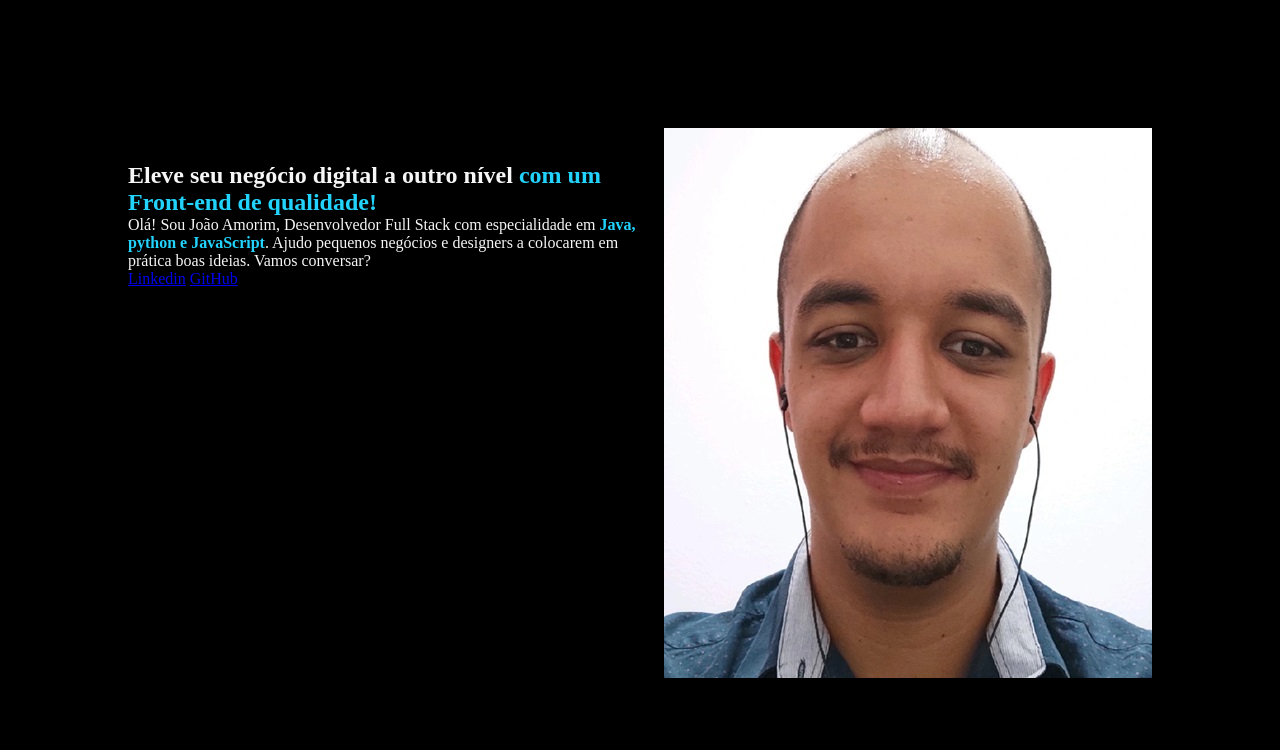
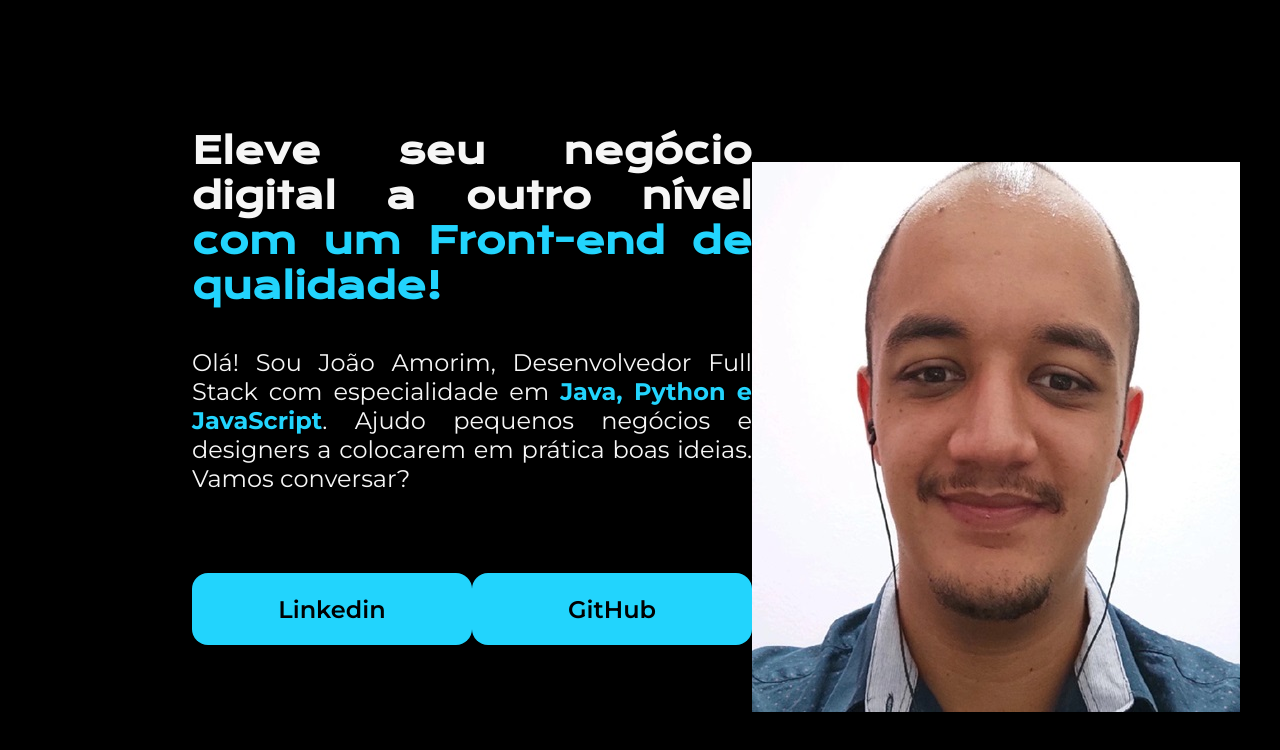
Before and after one commit to joao141141/html-css-Curso-, a plain HTML site: page index.html in a window 1280 px wide. Drawn offline with nearby package versions, Linux system fonts and the light colour scheme.

Commit message:
Update page title and add buttons to the landing page

```diff
--- a/index.html
+++ b/index.html
@@ -6,7 +6,7 @@
         <meta charst="UTF-8">
         <meta http-equiv="X-UA-Compatible" content="IE=edge">
         <meta name="viewport" content="width=device-width, initial-scale=1.0">
-        <title>Primeiro titulo</title>
+        <title>Site de Apresentação</title>
         <link rel="stylesheet" href="style.css">
     </head>
     <body>
@@ -14,9 +14,11 @@
         <main class="apresentacao">
             <section class="apresentacao__conteudo">
                 <h1 class="titulo__site">Eleve seu negócio digital a outro nível <strong class="titulo-destaque">com um Front-end de qualidade!</strong></h1>
-                <p class="paragrafo1">Olá! Sou João Amorim, Desenvolvedor Full Stack com especialidade em <strong class="titulo-destaque">Java, python e JavaScript</strong>. Ajudo pequenos negócios e designers a colocarem em prática boas ideias. Vamos conversar?<p>
-                <a href="https://www.linkedin.com/in/joaohenriqueasilva131/">Linkedin</a>
-                <a href="https://github.com/joao141141">GitHub</a>
+                <p class="paragrafo1">Olá! Sou João Amorim, Desenvolvedor Full Stack com especialidade em <strong class="titulo-destaque">Java, Python e JavaScript</strong>. Ajudo pequenos negócios e designers a colocarem em prática boas ideias. Vamos conversar?<p>
+                <div class="botoes">
+                    <a class="botoes__links" href="https://www.linkedin.com/in/joaohenriqueasilva131/">Linkedin</a>
+                    <a class="botoes__links" href="https://github.com/joao141141">GitHub</a>
+                </div>
             </section>
                 <section class="imagem">
                     <img src="me.jpg" alt="Foto João Amorim usando um fone de ouvido com cabo e uma camisa Azul">
--- a/style.css
+++ b/style.css
@@ -1,3 +1,6 @@
+@import url('https://fonts.googleapis.com/css2?family=Krona+One&display=swap');
+@import url('https://fonts.googleapis.com/css2?family=Krona+One&family=Montserrat:ital,wght@0,100..900;1,100..900&display=swap');
+@import url('https://fonts.googleapis.com/css2?family=Montserrat:wght@600&display=swap');
 *{
     margin: 0;
     padding: 0;
@@ -15,27 +18,51 @@ body{
     color: #22D4FD;
 }
 .apresentacao{
-    margin: 10%;
+    margin: 10% 15%;
     display: flex;
     align-items: center;
     justify-content: space-between;
 }
 .apresentacao__conteudo{
     width: 615px;
-    height: 482px;
-    top: 278px;
-    left: 357px;
+    display: flex;
+    flex-direction: column;
+    gap: 40px;
+
 }
 .imagem{
-    width: 488px;
-    height: 550px;
-    top: 235px;
-    left: 1030px;
-    border: 16px;
+    width: 388px;
+    height: 450px;
+    top: 135px;
+    left: 930px;
+    border-radius: 8px;
 }
-.titulo{
+.titulo__site{
+    text-align: justify;
+    text-justify: inter-word;
     font-size: 36px;
+    font-family: "Krona One", sans-serif;
 }
-.paragrafo{
+.paragrafo1{
+    text-align: justify;
+    text-justify: inter-word;
     font-size: 24px;
+    font-family: "Montserrat", sans-serif;
 }
+.botoes{
+    display: flex;
+    justify-content: space-between;
+}
+.botoes__links{
+    background-color: #22D4FD;
+    width: 280px;
+    text-align: center;
+    border-radius: 16px;
+    font-size: 24px;
+    padding: 21.5px 0;
+    text-decoration: none;
+    color: #000;
+    font-family: "Montserrat", sans-serif;
+    font-weight: 600;
+    font-style: semi-bold;
+}
```
